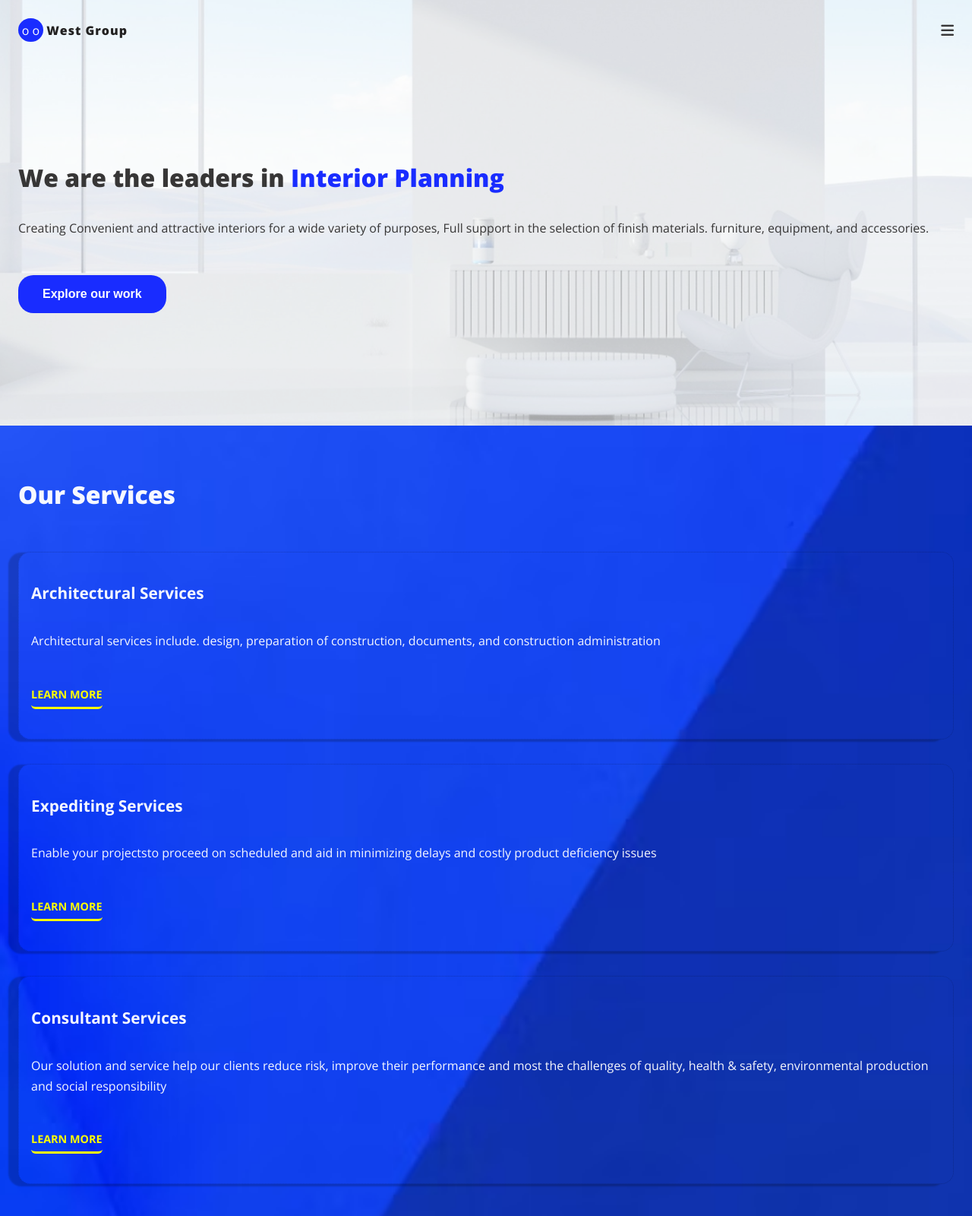
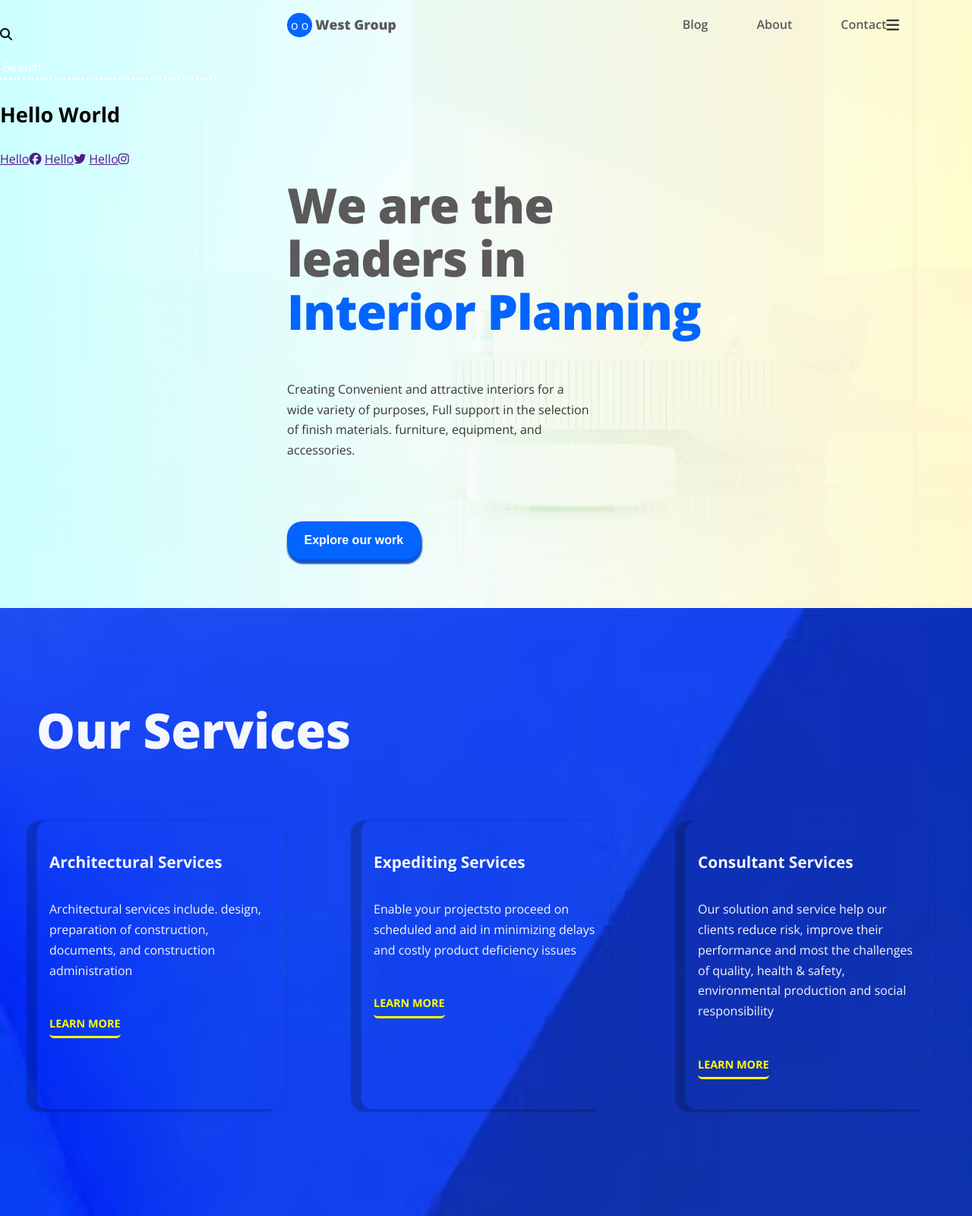
Before and after one commit to westcode6/Interior-Planning, a plain HTML site: page index.html in a window 1280 px wide. Shown: the top 1600 px of the page at 76% size. Drawn offline with nearby package versions, Linux system fonts and the light colour scheme.

Commit message:
new commit

```diff
--- a/css/styles.css
+++ b/css/styles.css
@@ -31,13 +31,15 @@ img {
 ====================== */
 
 .main_header_section {
+    /* background: rgb(46, 41, 41); */
 
-    background-image: url(../images/white\ office.webp);
+    background-image: url(../images/white\ office.webp), linear-gradient(to left, orange, cyan);
+    background-blend-mode: overlay;
     background-position: center;
     background-size: cover;
 }
 .main_header_overlay {
-    background-color: rgba(255,255,255, .6);
+    background-color: rgba(255,255,255, .8);
 }
 
 .aside_header {
@@ -48,7 +50,6 @@ img {
 
 .main_header  {
     padding: 1.5em;
-    /* min-height: 60vh; */
     color: rgb(55, 54, 54);
 
 }
@@ -56,21 +57,23 @@ img {
 .brand_logo {
     padding: .3em;
     border-radius: 100%;
-    background: rgb(25, 44, 255);
+    background: rgb(3, 100, 255);
     color: white;
 }
 .brand_title {
     text-decoration: none;
-    font-size: 1rem;
+    font-size: 1.1rem;
     font-weight: 800;
-    letter-spacing: 1px;
-    color: rgb(34, 33, 33);
+    color: rgb(91, 89, 89);
+
 }
 
 /* ======Nav
 ==================*/
 
 .navigation {
+    margin-top: .2em;
+    /* max-width: 100vw; */
     display: flex;
     align-items: center;
     justify-content: space-between;
@@ -95,32 +98,50 @@ img {
 
 li a {
     text-decoration: none;
-    padding-left: .6em;
+    padding-left: 4em;
+    color: rgb(91, 89, 89);
+
+    font-weight: 600;
+    font-size: 1rem;
 }
 
 /* ===============
  Hero Section
  ===================*/
  .hero_section {
-    height: 60vh;
+    /* height: 65vh; */
+    padding: 2.8em 0;
     display: flex;
     align-items: center;
  }
 
+.hero_title {
+    letter-spacing: -1px;
+    line-height: 1.4;
+    color: rgb(91, 89, 89);
+}
+
 
  .hero_title span {
-    color: rgb(25, 44, 255);;
+    color: rgb(3, 100, 255);
  }
 
+
+
  .hero_btn {
-    background: rgb(25, 44, 255);
+    background: rgb(3, 100, 255);
     color: white;
-    padding: 1em 2em;
+    padding: 1em 1.4em;
     border: none;
     border-radius: 20px;
     font-size: 1rem;
     font-weight: 700;
     margin-top: 2em;
+    box-shadow: 1px 5px 2px 1px rgb(14, 85, 200);
+ }
+
+ .hero_btn:hover {
+    background-color: rgb(14, 93, 218);
  }
 
 
@@ -152,6 +173,8 @@ li a {
     border-radius: 1em;
     box-shadow: -12px 2px 2px 1px rgba(0, 0, 0, 0.2);
  }
+
+
  .service p {
     margin-top: 2em;
  }
@@ -189,40 +212,49 @@ Case Study Section
     display: flex;
     flex-direction: column;
     justify-content: center;
-    padding: 3em 1.5em;
-
+    padding: 5em 1.5em;
     height: 45vh;
 
 }
 
 
 .case_study_plan h2, .case_study_plan div h4 {
-    font-weight: 900;
+    font-weight: 700;
 }
 .case_study_plan div h4 {
     font-size: 1.1em;
 }
 
 .case_study_plan div p {
-    font-weight: 600;
+    font-weight: 500;
     margin: 2em 0;
 }
 
 .case_study_btn {
-    color: blue;
+    color: rgb(0, 33, 250);
     background: none;
-    padding: 1em 2em;
-    border: 2px dotted blue;
+    padding: 1em 1.2em;
+    border: 2px solid rgb(0, 33, 250);
+    box-shadow: 1px 3px 2px 1px rgb(0, 33, 250);
     border-radius: 20px;
     font-size: 1rem;
     font-weight: 700;
     margin-top: 2em;
     margin-bottom: 2em;
 }
+.case_study_btn:hover {
+    color: rgb(20, 110, 255);
+
+    border: 2px solid rgb(20, 110, 255);
+
+    box-shadow: 1px 3px 2px 1px rgb(20, 110, 255);
+
+}
 
 
 .case_study_image {
-    background-image: url(../images/office.jpg);
+    background-image: url(../images/she.jpg), linear-gradient(to  left, blue, orange);
+    background-blend-mode: multiply;
     background-position: center;
     background-size: cover;
     padding: 3em;
@@ -237,12 +269,18 @@ Case Study Section
     background-image: url(../images/view1.avif);
     background-position: center;
     background-size: cover;
-    padding: 3em;
-    height: 35vh;
+    padding: 4em 2em;
+    /* height: 35vh; */
     display: flex;
     flex-direction: column;
     justify-content: center;
+    text-align: center;
     color: white;
+}
+
+.cta_title {
+font-size: 2rem;
+margin-top: 0;
 }
 
 input, ::placeholder {
@@ -259,6 +297,8 @@ input, ::placeholder {
 .cta_btn {
     color: blue;
     background: white;
+    /* box-shadow: 1px 2px 2px 1px rgb(42, 61, 86); */
+
     padding: 1em 2em;
     border: none;
     border-radius: 20px;
@@ -266,3 +306,99 @@ input, ::placeholder {
     font-weight: 700;
     margin-top: 3em;
 }
+
+.cta_btn:hover {
+    background: black;
+    color: currentColor;
+}
+
+/* ============
+Footer Section
+===================== */
+
+footer {
+    /* display: flex; */
+    padding: 4em 2em;
+    background: rgb(255, 255, 255);
+}
+
+.footer_links div {
+    padding: 1em 0;
+}
+
+
+/* ==================Media Queries================ */
+
+@media (min-width: 720px) {
+    /* body {
+        font-size: 1.3rem;
+        line-height: 1.67;
+    } */
+/* =====Typography===== */
+
+h1 {
+    font-size: 4rem;
+}
+
+    .main_header_overlay {
+        display: flex;
+    }
+
+    .aside_header {
+        display: block;
+        width: 35vw;
+    }
+
+
+    .main_header {
+        width: 100vw;
+        padding: 0 6em;
+        min-height: 100vh;
+        display: flex;
+        flex-direction: column;
+/* justify-content: space-between; */
+    }
+
+    .hero_section {
+        width: 45vw;
+    }
+    .hero_title {
+        margin-top: 2em;
+        line-height: 1.1;
+    }
+    .hero_desc {
+        max-width: 70%;
+        font-size: 1rem;
+        padding: 0;
+    }
+
+    .hero_btn {
+        margin-top: 4em;
+    }
+
+
+    .nav_section ul {
+        display: flex
+    }
+
+    .services_section {
+        min-height: 100vh;
+        display: flex;
+        flex-direction: column;
+        justify-content: center;
+        padding: 0 3em;
+    }
+
+
+    .service_title {
+        margin: 0;
+    }
+    .service_container {
+        display: flex;
+        justify-content: space-between;
+        margin-top: 4em ;
+    }
+    .service {
+        width: 25%;
+    }
+}
--- a/index.html
+++ b/index.html
@@ -24,22 +24,23 @@
         <!-- Search Bar -->
         <div>
             <i class="fa-solid fa-magnifying-glass"></i>
-            <input type="text" placeholder="Search">
+            <input type="text" placeholder="Search" >
+            <h2>Hello World</h2>
         </div>
 
         <!-- Social Handles -->
         <div>
           <div>
             <span>
-              <a href=""><i class="fa-brands fa-facebook"></i></a>
+              <a href="">Hello<i class="fa-brands fa-facebook"></i></a>
             </span>
 
             <span>
-              <a href=""><i class="fa-brands fa-twitter"></i></a>
+              <a href="">Hello<i class="fa-brands fa-twitter"></i></a>
             </span>
 
             <span>
-              <a href=""><i class="fa-brands fa-instagram"></i></a>
+              <a href="">Hello<i class="fa-brands fa-instagram"></i></a>
             </span>
           </div>
         </div>
@@ -72,7 +73,7 @@
         <section class="hero_section">
           <div>
             <h1 class="hero_title">We are the leaders in <span>Interior Planning</span></h1>
-          <p>
+          <p class="hero_desc">
             Creating Convenient and attractive interiors for a wide variety of
             purposes, Full support in the selection of finish materials.
             furniture, equipment, and accessories.
@@ -151,7 +152,7 @@
     <!-- CTA Section -->
     <section class="cta_section">
       <div>
-        <h2>Ready to get started?</h2>
+        <h2 class="cta_title">Ready to get started?</h2>
 
         <div>
           <input type="text" placeholder="Enter Email:" class="input_email" />
@@ -164,6 +165,12 @@
     <!-- Footer Section -->
     <footer>
       <div>
+        <span class="brand_logo">o o</span>
+        <a href="" class="brand_title">West Group</a>
+        <p>Greater things than this are <br> we gonna do...</p>
+      </div>
+
+      <div class="footer_links">
         <!-- Footer Links -->
         <div>
           <h4>About</h4>
@@ -201,7 +208,7 @@
       </div>
 
       <!-- Footer Social Handles -->
-      <div>
+      <div class="footer_social_handles">
         <div>
           <span>
             <a href="">facebook</a>
```
Also changed, not shown: images/she.jpg (added).
